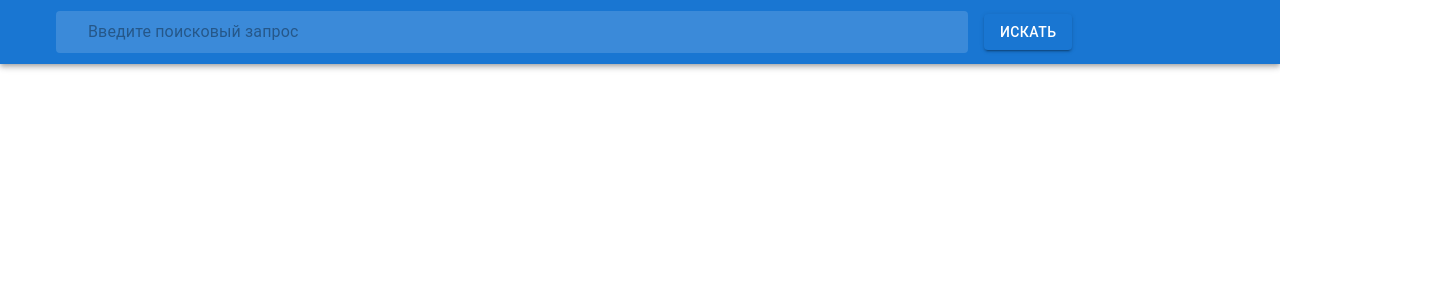
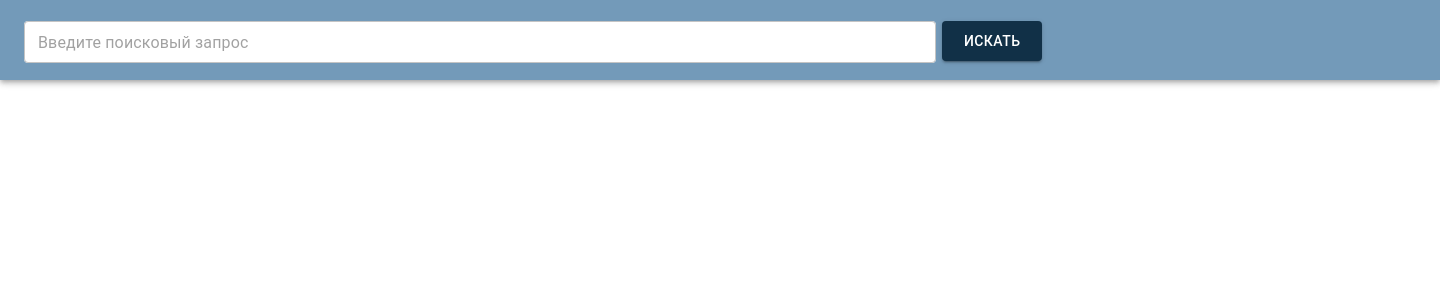
Before and after one commit to ArthurFloyd/my-app, a React (Create React App) app: page / in a window 1280 px wide. Shown: the top 300 px of the page, 1440 px wide, since content can reach past the window. Built offline with nearby package versions, Linux system fonts and the light colour scheme.

Commit message:
update  navbar

```diff
--- a/src/NavBar.jsx
+++ b/src/NavBar.jsx
@@ -1,44 +1,11 @@
 import * as React from 'react';
-import { styled, alpha } from '@mui/material/styles';
 import AppBar from '@mui/material/AppBar';
 import Box from '@mui/material/Box';
 import Toolbar from '@mui/material/Toolbar';
-import InputBase from '@mui/material/InputBase';
-import Stack from '@mui/material/Stack';
+
 import Button from '@mui/material/Button';
-// import { grey } from '@mui/material/colors';
-import shadows from '@mui/material/styles/shadows';
-import { light } from '@mui/material/styles/createPalette';
+import { FormControl, OutlinedInput } from '@mui/material';
 
-const Search = styled('div')(({ theme }) => ({
-  position: 'relative',
-  borderRadius: theme.shape.borderRadius,
-  backgroundColor: alpha(theme.palette.common.white, 0.15),
-  '&:hover': {
-    backgroundColor: alpha(theme.palette.common.white, 0.25),
-  },
-  marginRight: theme.spacing(2),
-  marginLeft: 32,
-  width: 912,
-}));
-
-
-const StyledInputBase = styled(InputBase)(({ theme }) => ({
-  color: shadows,
-  // vertical padding + font size from searchIcon
-  // paddingLeft: 20,
-  // transition: theme.transitions.create('width'),
-  backgroundColor: light,
-  width: '100%',
-  // width: 912,
-  height: 42,
-  // top: 19,
-  marginLeft: 32,
-  // gap: 0,
-  // borderRadius: 4,
-  // opacity: 0,
-}
-));
 
 const NavBar = () => {
 
@@ -46,20 +13,14 @@ const NavBar = () => {
 
   return (
     <Box sx={{ flexGrow: 1 }}>
-      <AppBar position="static">
+      <AppBar position="static" sx={{ width: 1440, height: 80, background: '#739ab9' }}>
         <Toolbar>
-          <Search>
-            <StyledInputBase
-              placeholder="Введите поисковый запрос"
-              inputProps={{ 'aria-label': 'search' }}
-              value={value}
-              onChange={(e) => setValue(e.target.value)}
-            />
-          </Search>
-          <Stack spacing={2} direction="row">
-            <Button variant="contained" onClick={() => console.log(value)}>ИСКАТЬ</Button>
-          </Stack>
-
+          <form noValidate autoComplete="off">
+            <FormControl >
+              <OutlinedInput placeholder="Введите поисковый запрос" sx={{ placeContent: 'italic', width: 912, height: 42, top: 10, background: '#fff' }} value={value} onChange={(e) => setValue(e.target.value)} />
+            </FormControl>
+          </form>
+          <Button variant="contained" onClick={() => console.log(value)} sx={{ top: 9, left: 6, padding: "8px 22px 8px 22px", gap: 0, background: '#113047' }}>ИСКАТЬ</Button>
 
         </Toolbar>
       </AppBar>
```
